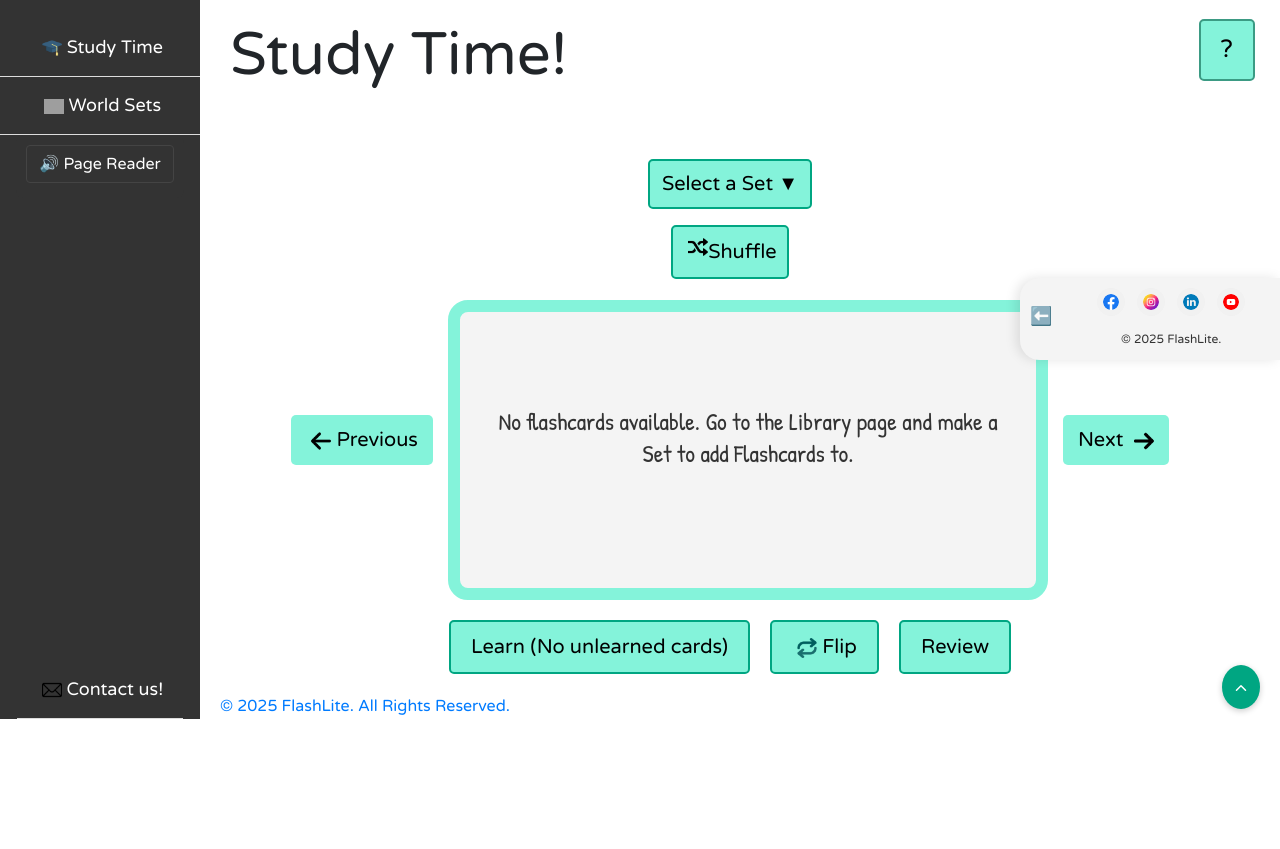
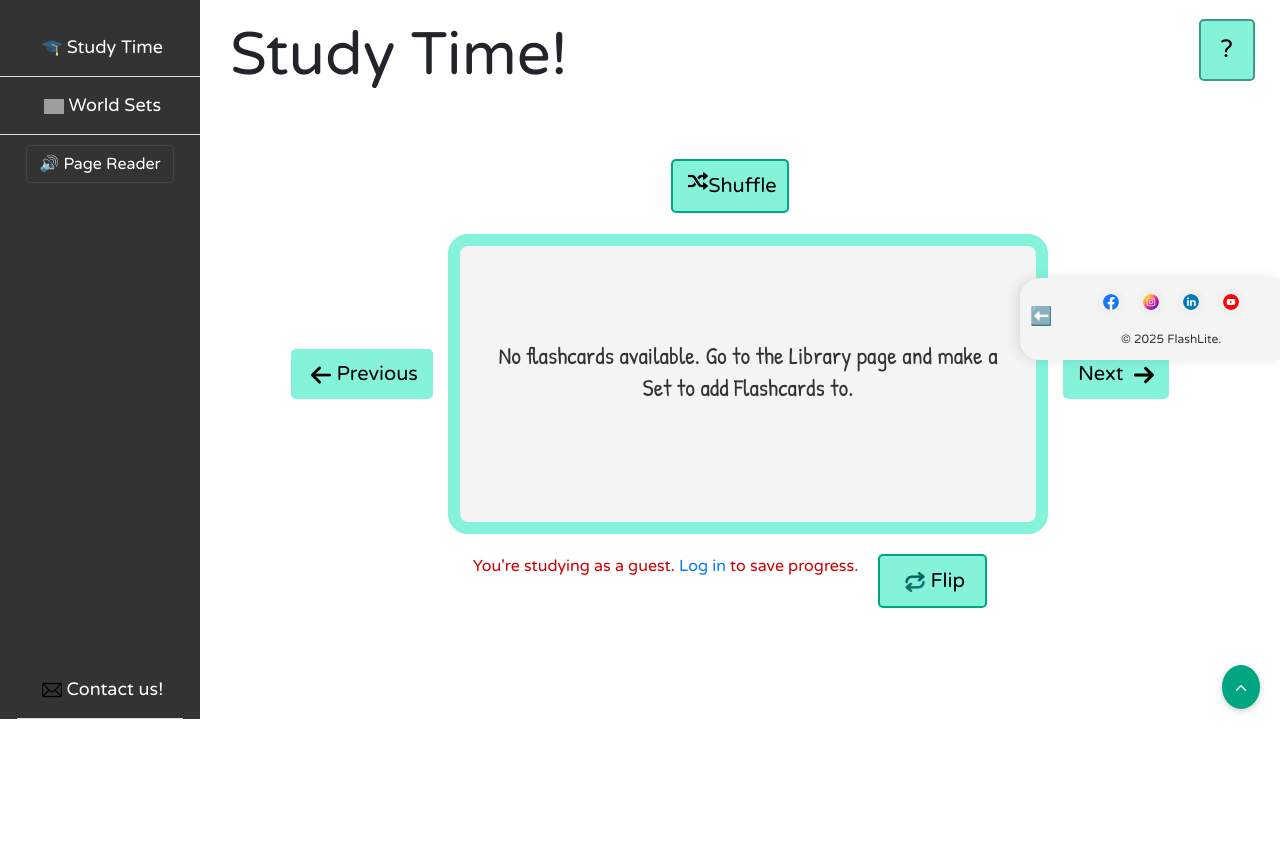
Before and after one commit to njgarner/CSC289-Flashcard-Generator, a Django app: page / in a window 1280 px wide. Shown: the part 81-930 px from the top of the page. Run offline with Django 5.2, Linux system fonts and the light colour scheme; some libraries are stand-ins or nearby versions; grey boxes are pictures that could not be loaded.

Commit message:
Update home.html

```diff
--- a/mysite/mysite/templates/home.html
+++ b/mysite/mysite/templates/home.html
@@ -25,6 +25,8 @@
 
     <!-- Flex container for selector + shuffle -->
     <div class="selector-shuffle-bar">
+        {% if not is_guest %}
+        <!-- Set Selector for logged-in users only -->
         <div class="set-selector-dropdown">
             <button id="set-selector" class="set-selector-btn">
                 {% if last_viewed_set %}
@@ -45,8 +47,9 @@
                 {% endfor %}
             </div>
         </div>
+        {% endif %}
 
-        <!-- Shuffle Button -->
+        <!-- Shuffle Button (shown to everyone) -->
         <div class="shuffle-container">
             <button class="rand-button" id="rand-button">
                 <img src="{% static 'shuffle.png' %}" alt="Shuffle Icon" class="icon"> Shuffle
@@ -77,6 +80,13 @@
 
     <!-- Learn, Flip, and Review Buttons -->
     <div class="bottom-buttons">
+        {% if is_guest %}
+            <div class="guest-warning-wrapper">
+                <p class="guest-warning">You're studying as a guest. <a href="{% url 'user_login' %}">Log in</a> to save progress.</p>
+            </div>
+        {% endif %}
+
+        {% if not is_guest %}
             <form action="{% url 'learn_view' %}" method="get">
                 <input type="hidden" name="set_id" value="{{ last_viewed_set.set_id }}">
                 <button type="submit" id="learn-button">Learn
@@ -87,14 +97,16 @@
                     {% endif %}
                 </button>
             </form>
+        {% endif %}
 
-        <!-- Flip card button -->
+        <!-- Flip card button (available to all) -->
         <button id="flip-button">
             <img src="{% static 'flip.png' %}" alt="Flip Icon" class="icon"> Flip
         </button>
 
+        {% if not is_guest %}
+            {% if last_viewed_set %}
                 <form action="{% if last_viewed_set %}{% url 'review_view' set_id=last_viewed_set.set_id %}{% else %}# {% endif %}" method="get">
-            {% if last_viewed_set %}
                     <button type="submit" id="review-button">Review
                         {% if reviewable_cards_count > 0 %}
                             <span class="card-count">({{ reviewable_cards_count }} reviews available)</span>
@@ -102,91 +114,65 @@
                             <span class="card-count">(No reviews available)</span>
                         {% endif %}
                     </button>
+                </form>
             {% else %}
-                <button type="button" id="review-button" disabled>Review</button>
+                <button type="button" id="review-button" onclick="alert('Please select a flashcard set to review.')">
+                    Review
+                </button>
             {% endif %}
-        </form>
-
+        {% endif %}
     </div>
-
-    <!-- Terms and Conditions -->
-    <footer class="footer">
-        <a href="{% url 'terms' %}">&copy; 2025 FlashLite. All Rights Reserved.</a>
-    </footer>
 
 </div>
 
     <!-- JavaScript to handle set selection, flashcard flipping, and navigation -->
     <script>
         document.addEventListener("DOMContentLoaded", function () {
-            let setSelector = document.getElementById("set-selector");
-            let setSelectorContent = document.getElementById("set-selector-content");
-            setSelectorContent.style.display = "none";
+            const selectorBtn = document.getElementById("set-selector");
+            const selectorContent = document.getElementById("set-selector-content");
 
-            // If there is a last viewed set, auto-select it and update the button text
-            {% if last_viewed_set %}
-                setSelector.innerText = "{{ last_viewed_set.title }}" + " ▼"; // Update button text
-            {% endif %}
-
-            setSelector.addEventListener("click", function () {
-                setSelectorContent.style.display = setSelectorContent.style.display === "block" ? "none" : "block";
+            if (selectorBtn && selectorContent) {
+                selectorBtn.addEventListener("click", function (e) {
+                    e.stopPropagation();
+                    selectorContent.classList.toggle("visible");
                 });
 
-            document.querySelectorAll("#set-selector-content a").forEach(link => {
-                link.addEventListener("click", function (event) {
-                    event.preventDefault(); // Prevent immediate navigation
-
-                    let selectedSetTitle = this.innerText;
-                    let selectedSetId = this.getAttribute("data-set-id");
-                    let selectedSetUrl = this.getAttribute("href");
-
-                    // Update the set selector button text immediately before redirect
-                    setSelector.innerText = selectedSetTitle + " ▼";
-
-                    // Send an AJAX request to update the last viewed set in the session
-                    fetch("{% url 'update_last_viewed_set' %}", {
-                        method: 'POST',
-                        body: JSON.stringify({ set_id: selectedSetId }),
-                        headers: {
-                            'Content-Type': 'application/json',
-                            'X-CSRFToken': '{{ csrf_token }}' // Include CSRF token
-                        }
-                    }).then(function(response) {
-                        // After the request is done, redirect to the selected set's study page
-                        window.location.href = selectedSetUrl;
-                    });
-                });
+                document.addEventListener("click", function () {
+                    selectorContent.classList.remove("visible");
                 });
 
-            // Flashcard navigation logic
-            let flashcards = [
+                selectorContent.addEventListener("click", function (e) {
+                    e.stopPropagation(); // Don't close when clicking inside
+                });
+            }
+        });
+
+        const isGuest = {{ is_guest|yesno:"true,false" }};
+        const flashcards = [
             {% for flashcard in flashcards %}
                 {
-                        id: {{ flashcard.card_id }},  // 👈 Make sure we send the correct ID
+                    id: {{ flashcard.card_id }},
                     question: "{{ flashcard.question|escapejs }}",
                     answer: "{{ flashcard.answer|escapejs }}"
                 },
             {% endfor %}
         ];
 
+        document.addEventListener("DOMContentLoaded", function () {
             let currentIndex = 0;
             let showingQuestion = true;
-
             let timeStart = null;  // To track when the flashcard was first viewed
             let totalTime = 0;     // Track total time spent on the flashcard
 
-            let pageStartTime = Date.now(); // Total time on page
-            let flashcardsViewed = new Set(); // Unique flashcards seen/flipped
-
-            function trackFlashcardView(id) {
-                flashcardsViewed.add(id); // Record that this flashcard was viewed
+            // For guest users, flashcards are not filtered by `is_learned`, so we just use the provided flashcards
+            if (isGuest) {
+                // You can handle special guest-specific logic here if needed
             }
 
             function updateCardContent() {
                 if (flashcards.length > 0) {
                     let cardContent = document.getElementById("card-content");
                     cardContent.innerText = flashcards[currentIndex].question;
-                    trackFlashcardView(flashcards[currentIndex].id);
                     showingQuestion = true; // Reset to question
                     timeStart = Date.now(); // Start tracking time when flashcard is viewed
                 }
@@ -214,7 +200,7 @@
                             "X-CSRFToken": '{{ csrf_token }}',
                         },
                         body: JSON.stringify({
-                            flashcard_id: flashcards[currentIndex].id,  // ✅ must match view logic
+                            flashcard_id: flashcards[currentIndex].id,
                             time_spent: timeSpent
                         })
                     }).then(response => response.json())
@@ -226,6 +212,7 @@
                         }
                     });
 
+                    // Move to the next flashcard
                     currentIndex = (currentIndex + 1) % flashcards.length;
                     updateCardContent();
                 }
@@ -256,6 +243,7 @@
                         }
                     });
 
+                    // Move to the previous flashcard
                     currentIndex = (currentIndex - 1 + flashcards.length) % flashcards.length;
                     updateCardContent();
                 }
```
Lines whose indentation alone changed are shown as unchanged.
